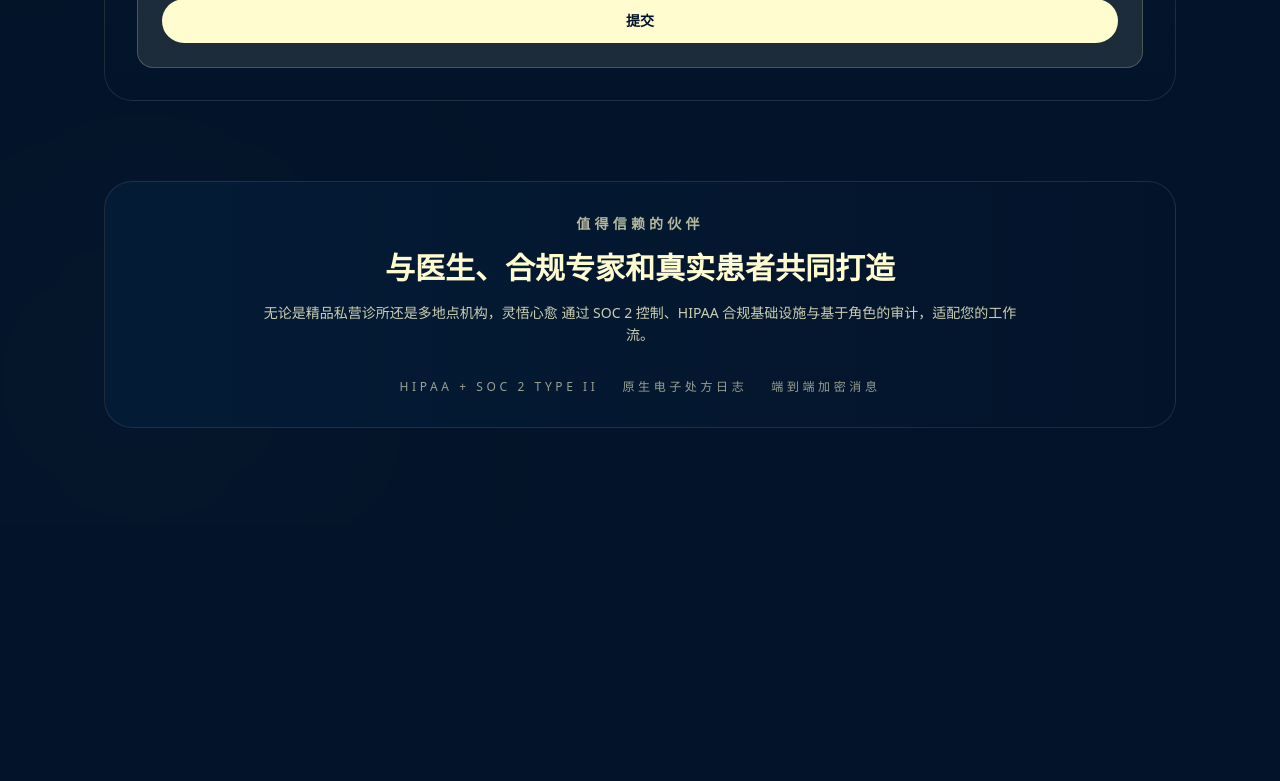
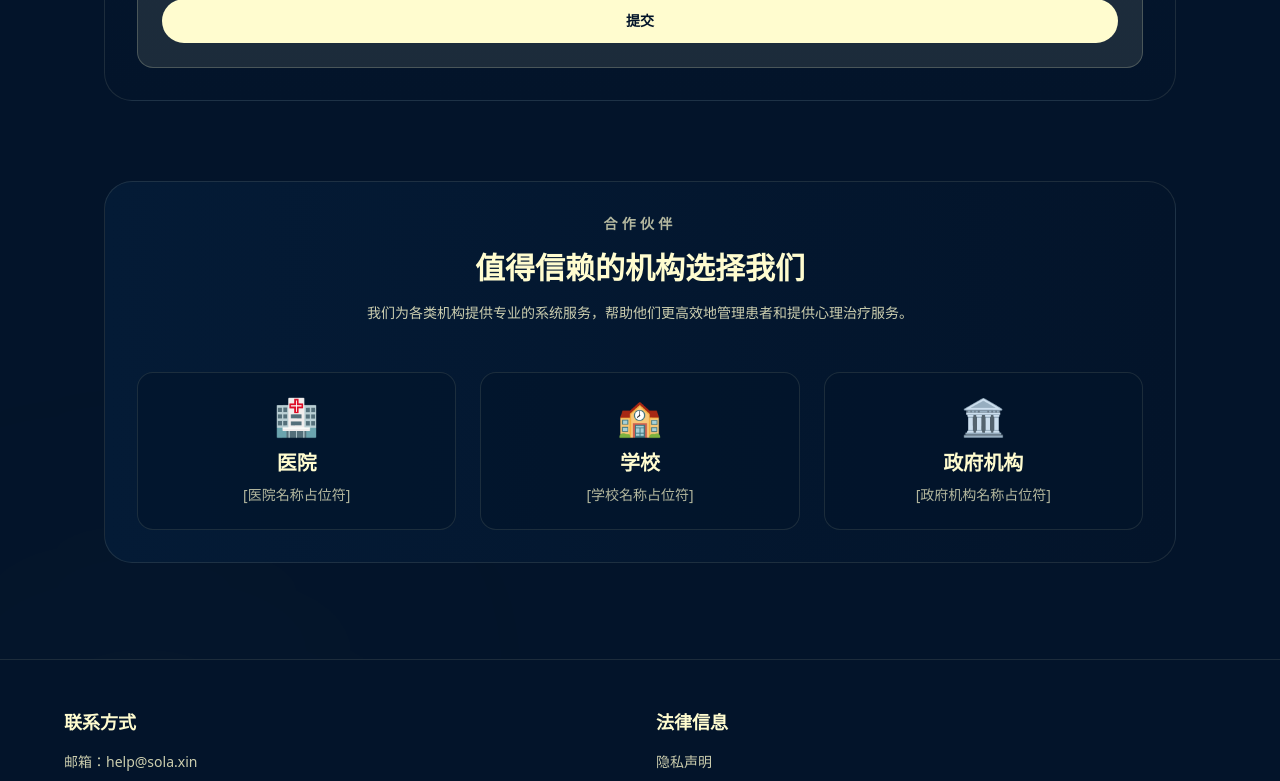
Before and after one commit to Lamonkey/solaspheres.com, a Next.js app: page / in a window 1280 px wide. Shown: the part 2000-2781 px from the top of the page. Before the commit the page ends 2524 px from the top, so only its background shows below. Built offline with nearby package versions, Linux system fonts and the light colour scheme.

Commit message:
add section to display 2b client

```diff
--- a/src/app/page.tsx
+++ b/src/app/page.tsx
@@ -173,7 +173,7 @@ export default function Home() {
         <section className="flex flex-col gap-8">
           <div className="rounded-[28px] border border-[#FFFCCF]/10 bg-[#041B36]/80 p-8">
             <p className="text-sm font-semibold uppercase tracking-[0.3em] text-[#FFFCCF]/70">心理治疗服务</p>
-            <h2 className="mt-3 text-3xl font-semibold text-[#FFFCCF]">提供在线心理医生心理治疗服务</h2>
+            <h2 className="mt-3 text-3xl font-semibold text-[#FFFCCF]">专业心理医生提供在线服务</h2>
             <p className="mt-4 text-sm leading-relaxed text-[#FFFCCF]/80">
               灵悟咨询 使用自有系统为患者提供在线心理治疗服务。通过我们的平台，患者可以与专业心理医生进行远程咨询，享受便捷、高效的心理治疗服务。
             </p>
@@ -211,19 +211,66 @@ export default function Home() {
           </div>
         </section>
 
-        <section className="rounded-[28px] border border-[#FFFCCF]/10 bg-gradient-to-r from-[#041B36] to-[#03142A] p-8 text-center">
-          <p className="text-sm font-semibold uppercase tracking-[0.3em] text-[#FFFCCF]/70">值得信赖的伙伴</p>
-          <h2 className="mt-4 text-3xl font-semibold text-[#FFFCCF]">与医生、合规专家和真实患者共同打造</h2>
-          <p className="mx-auto mt-4 max-w-3xl text-sm leading-relaxed text-[#FFFCCF]/80">
-            无论是精品私营诊所还是多地点机构，灵悟心愈 通过 SOC 2 控制、HIPAA 合规基础设施与基于角色的审计，适配您的工作流。
+        <section className="rounded-[28px] border border-[#FFFCCF]/10 bg-gradient-to-r from-[#041B36] to-[#03142A] p-8">
+          <p className="text-sm font-semibold uppercase tracking-[0.3em] text-[#FFFCCF]/70 text-center">合作伙伴</p>
+          <h2 className="mt-4 text-3xl font-semibold text-[#FFFCCF] text-center">值得信赖的机构选择我们</h2>
+          <p className="mx-auto mt-4 max-w-3xl text-sm leading-relaxed text-[#FFFCCF]/80 text-center">
+            我们为各类机构提供专业的系统服务，帮助他们更高效地管理患者和提供心理治疗服务。
           </p>
-          <div className="mt-8 flex flex-wrap items-center justify-center gap-6 text-xs uppercase tracking-[0.3em] text-[#FFFCCF]/60">
-            <span>HIPAA + SOC 2 Type II</span>
-            <span>原生电子处方日志</span>
-            <span>端到端加密消息</span>
+          <div className="mt-12 grid gap-6 sm:grid-cols-2 lg:grid-cols-3">
+            <div className="rounded-2xl border border-[#FFFCCF]/10 bg-[#03142A]/60 p-6 text-center">
+              <div className="text-4xl mb-3">🏥</div>
+              <h3 className="text-xl font-semibold text-[#FFFCCF]">医院</h3>
+              <p className="mt-2 text-sm text-[#FFFCCF]/70">[医院名称占位符]</p>
+            </div>
+            <div className="rounded-2xl border border-[#FFFCCF]/10 bg-[#03142A]/60 p-6 text-center">
+              <div className="text-4xl mb-3">🏫</div>
+              <h3 className="text-xl font-semibold text-[#FFFCCF]">学校</h3>
+              <p className="mt-2 text-sm text-[#FFFCCF]/70">[学校名称占位符]</p>
+            </div>
+            <div className="rounded-2xl border border-[#FFFCCF]/10 bg-[#03142A]/60 p-6 text-center sm:col-span-2 lg:col-span-1">
+              <div className="text-4xl mb-3">🏛️</div>
+              <h3 className="text-xl font-semibold text-[#FFFCCF]">政府机构</h3>
+              <p className="mt-2 text-sm text-[#FFFCCF]/70">[政府机构名称占位符]</p>
+            </div>
           </div>
         </section>
       </main>
+
+      <footer className="relative border-t border-[#FFFCCF]/10 bg-[#03142A] px-6 py-12 sm:px-10">
+        <div className="mx-auto max-w-6xl">
+          <div className="grid gap-8 md:grid-cols-2">
+            <div>
+              <h3 className="text-lg font-semibold text-[#FFFCCF]">联系方式</h3>
+              <div className="mt-4 space-y-2 text-sm text-[#FFFCCF]/80">
+                <p>
+                  <span className="font-medium">邮箱：</span>
+                  <Link href="mailto:help@sola.xin" className="underline-offset-4 hover:underline">
+                    help@sola.xin
+                  </Link>
+                </p>
+                <p>
+                  <span className="font-medium">地址：</span>
+                  <span className="text-[#FFFCCF]/60">[地址占位符]</span>
+                </p>
+              </div>
+            </div>
+            <div>
+              <h3 className="text-lg font-semibold text-[#FFFCCF]">法律信息</h3>
+              <div className="mt-4 space-y-2 text-sm text-[#FFFCCF]/80">
+                <p>
+                  <Link href="/privacy" className="underline-offset-4 hover:underline">
+                    隐私声明
+                  </Link>
+                </p>
+              </div>
+            </div>
+          </div>
+          <div className="mt-8 border-t border-[#FFFCCF]/10 pt-8 text-center text-sm text-[#FFFCCF]/60">
+            <p>© {new Date().getFullYear()} 灵悟心愈. 保留所有权利。</p>
+          </div>
+        </div>
+      </footer>
     </div>
   );
 }
```
